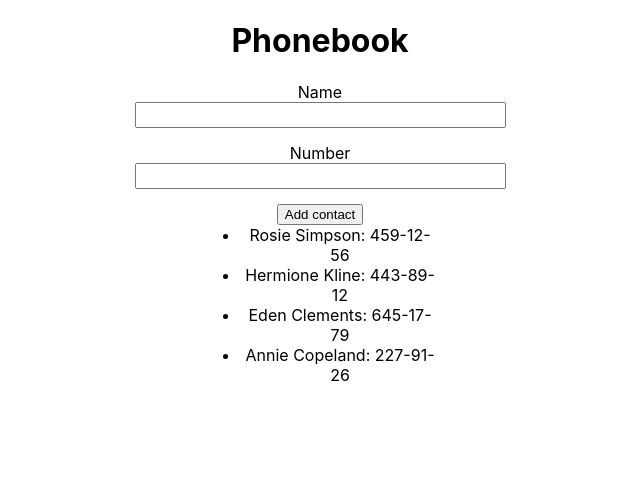
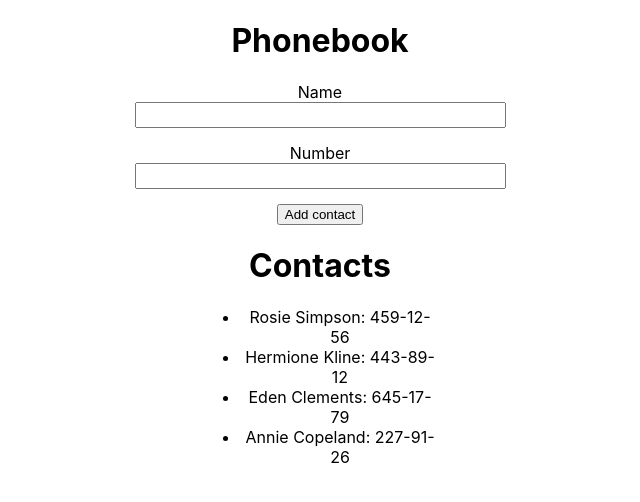
Before and after one commit to vladisulian/goit-react-hw-02-phonebook, a React (Create React App) app: page / in a window 1280 px wide. Shown: the top 502 px of the page, without its empty margins (320-960 px from the left). Built offline with nearby package versions, Linux system fonts and the light colour scheme.

Commit message:
Destructured argument in ContactsList.jsx

```diff
--- a/src/components/App.jsx
+++ b/src/components/App.jsx
@@ -1,3 +1,4 @@
+import { nanoid } from 'nanoid';
 import React, { Component } from 'react';
 import { ContactsList } from './Contacts/ContactsList';
 import { Form } from './Form/Form';
@@ -5,16 +6,15 @@ import { Form } from './Form/Form';
 export class App extends Component {
   state = {
     contacts: [
-      { id: 'id-1', name: 'Rosie Simpson', number: '459-12-56' },
-      { id: 'id-2', name: 'Hermione Kline', number: '443-89-12' },
-      { id: 'id-3', name: 'Eden Clements', number: '645-17-79' },
-      { id: 'id-4', name: 'Annie Copeland', number: '227-91-26' },
+      { id: nanoid(), name: 'Rosie Simpson', number: '459-12-56' },
+      { id: nanoid(), name: 'Hermione Kline', number: '443-89-12' },
+      { id: nanoid(), name: 'Eden Clements', number: '645-17-79' },
+      { id: nanoid(), name: 'Annie Copeland', number: '227-91-26' },
     ],
-    name: '',
-    number: '',
   };
 
-  formSubmitData = data => {
+  formSubmitData = (data, e) => {
+    e.preventDefault();
     console.log(data);
   };
 
@@ -23,7 +23,7 @@ export class App extends Component {
       <div className="Phonebook-container">
         <h1 className="Phonebook__title">Phonebook</h1>
 
-        <Form contacts={this.state.contacts} onSubmit={this.formSubmitData} />
+        <Form onSubmit={this.formSubmitData} />
 
         <ContactsList contacts={this.state.contacts} />
       </div>
--- a/src/components/Contacts/ContactsList.jsx
+++ b/src/components/Contacts/ContactsList.jsx
@@ -1,16 +1,10 @@
 import React, { Component } from 'react';
 import './ContactsList.css';
 
-export const ContactsList = () => {
-  const contacts = [
-    { id: 'id-1', name: 'Rosie Simpson', number: '459-12-56' },
-    { id: 'id-2', name: 'Hermione Kline', number: '443-89-12' },
-    { id: 'id-3', name: 'Eden Clements', number: '645-17-79' },
-    { id: 'id-4', name: 'Annie Copeland', number: '227-91-26' },
-  ];
+export const ContactsList = ({ contacts }) => {
   return (
     <>
-      {/* <h1>Contacts</h1> */}
+      <h1>Contacts</h1>
       <ul className="Contacts-list">
         {contacts.map(({ name, id, number }) => {
           return (
```
